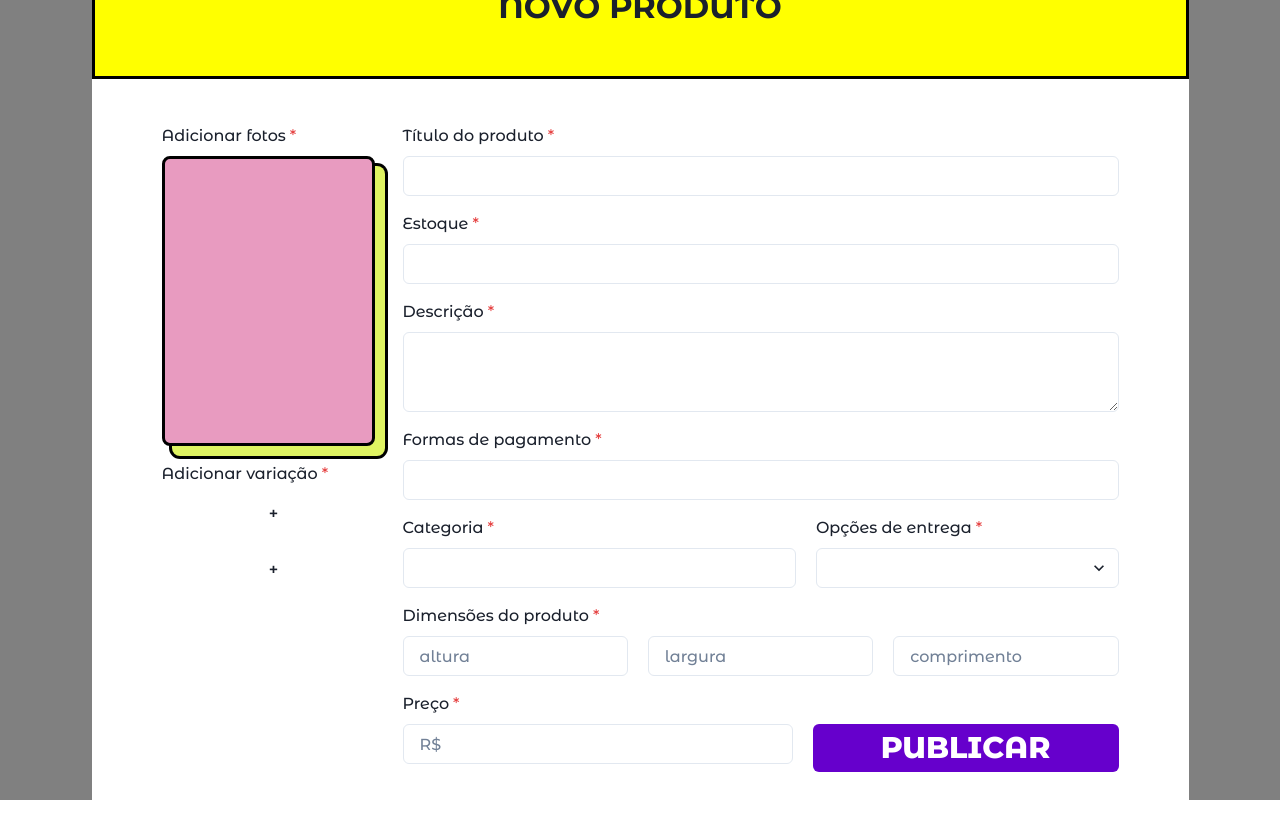
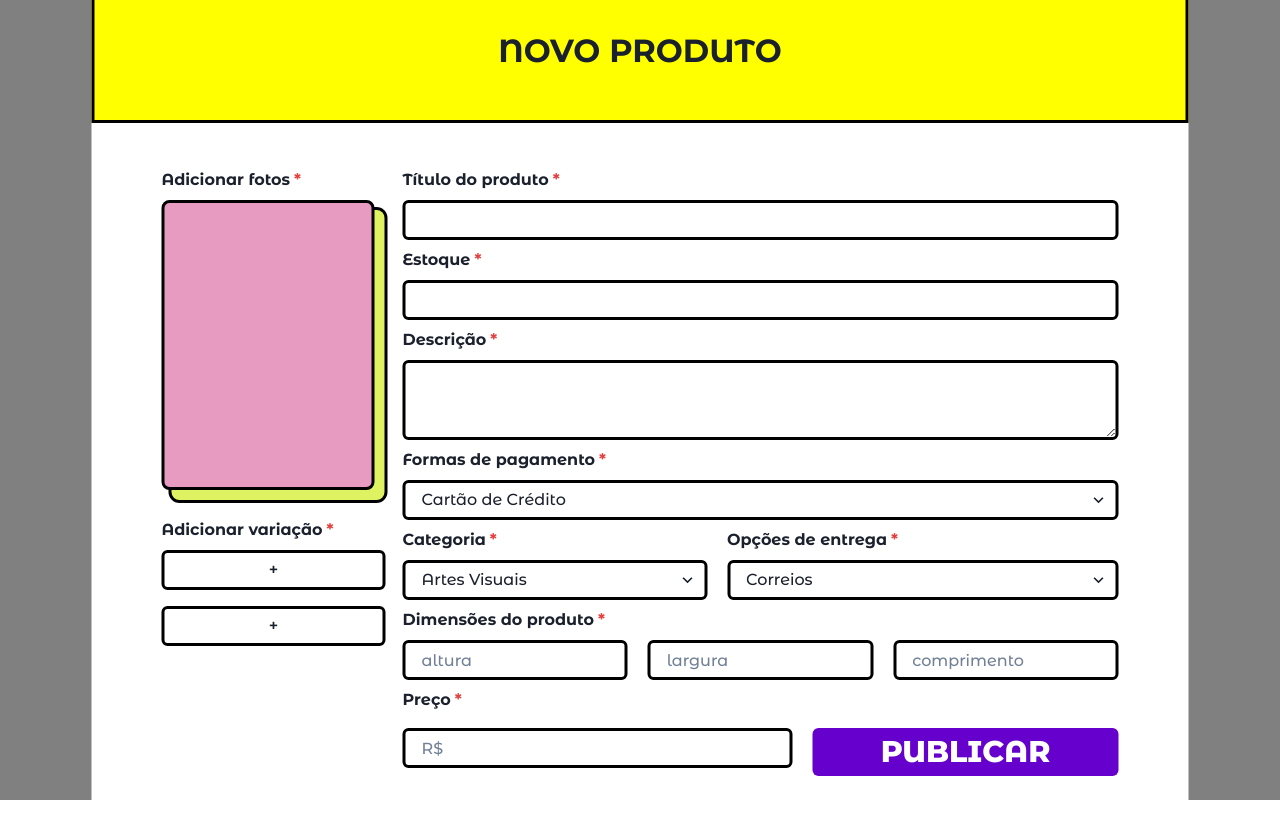
Before and after one commit to SIN-disciplina-PI3/ColabucoFrontEnd, a React (Create React App) app: page /newproduct in a window 1280 px wide. Shown: the top 838 px of the page. After the commit the page ends 800 px from the top, so only its background shows below. Built offline with nearby package versions, Linux system fonts and the light colour scheme.

Commit message:
sistema de exibição do pop up de novo produto

```diff
--- /dev/null
+++ b/src/components/ArtistProducts.jsx
@@ -0,0 +1,32 @@
+import { Box, Flex, Text, IconButton, Image, Spacer, Grid } from "@chakra-ui/react";
+import addProductButton from '../assets/addbutton.png';
+import { useState } from "react";
+import NewProduct from "./NewProduct";
+
+function ArtistProducts(){
+    const [productRegisterPopUpVisible, setPopupVisible] = useState(false);
+
+    const handleRegistProductButton = () => {
+        setPopupVisible(true);
+    }
+
+    const handleClosePopup = () => {
+        setPopupVisible(false);
+    }
+
+    return(
+        <Box>
+            <Flex className="borda" bgColor={'#DFF362'} h={'106.98px'} p={'41px 40px'} align={'center'} mb={'30px'}>
+                <Text fontWeight={'800'} fontSize={'34px'}>PRODUTOS</Text>
+                <Spacer/>
+                <IconButton isRound onClick={handleRegistProductButton}><Image src={addProductButton}/></IconButton>
+                {productRegisterPopUpVisible && <NewProduct onClose={handleClosePopup}/>}
+            </Flex>
+            <Grid>
+
+            </Grid>
+        </Box>
+    );
+}
+
+export default ArtistProducts
--- a/src/components/NewProduct.jsx
+++ b/src/components/NewProduct.jsx
@@ -1,66 +1,99 @@
-import { Box, Text, Button, Input, Center, Grid,
+import { Box, Text, Button, Input, Center, Grid, Stack,
     FormControl, FormLabel, FormErrorMessage, FormHelperText, Select, Textarea
 } from '@chakra-ui/react';
 import '../styles/global-styles.css';
 
-function NewProduct(){
+function NewProduct({onClose}){
     return(
-        <Box h={'930px'} w={'1097px'} bgColor={'white'}>
-            <Center className='montserrat700' fontSize={'32px'} bgColor={'#FFFF00'} border={'solid black 3px'} h={'144px'}>
+        <Center position={'fixed'} top={'50%'} left={'50%'} transform={'translate(-50%, -50%)'}>
+
+            <Box w={'1097px'} bgColor={'white'} zIndex={1} fontWeight={'700'}>
+                <Center fontSize={'32px'} bgColor={'#FFFF00'} border={'solid black 3px'} h={'144px'}>
                     <Text>NOVO PRODUTO</Text>
                 </Center>
                 <FormControl p={'45px 70px'} isRequired>
                     <Grid templateColumns={'auto auto'} gap={'17px'}>
-                    <Box className='spacingy'>
-                        <FormLabel className='fw7'>Adicionar fotos</FormLabel>
+                        <Stack>
+                            <Box mb={'20px'}>
+                                <FormLabel fontWeight={'700'}>Adicionar fotos</FormLabel>
                                 <Box className='borda' bgColor={'#E89BC0'} boxShadow={'10px 10px #DFF362, 10px 10px 0px 3px black'} h={'289.88px'} w={'213.15px'}></Box>
+                            </Box>
 
-                        <FormLabel className='fw7'>Adicionar variação</FormLabel>
+                            <Box>
+                                <FormLabel fontWeight={'700'}>Adicionar variação</FormLabel>
                                 <Box className='spacingy' w={'224px'}>
-                            <Button bgColor={'white'} w={'224px'}>+</Button>
-                            <Button bgColor={'white'} w={'224px'}>+</Button>
+                                    <Button bgColor={'white'} w={'224px'} className='borda' text>+</Button>
+                                    <Button bgColor={'white'} w={'224px'} className='borda'>+</Button>
                                 </Box>
                             </Box>
-                    <Box className='spacingy'>
-                        <FormLabel className='fw7'>Título do produto</FormLabel>
-                        <Input className='borda'></Input>
+                        </Stack>
+                        <Stack>
+                            <Box>
+                                <FormLabel fontWeight={'700'}>Título do produto</FormLabel>
+                                <Input border={'solid black 3px'}></Input>
+                            </Box>
 
-                        <FormLabel className='fw7'>Estoque</FormLabel>
-                        <Input className='borda'></Input>
+                            <Box>
+                                <FormLabel fontWeight={'700'}>Estoque</FormLabel>
+                                <Input border={'solid black 3px'}></Input>
+                            </Box>
 
-                        <FormLabel className='fw7'>Descrição</FormLabel>
-                        <Textarea className='borda'></Textarea>
+                            <Box>
+                                <FormLabel fontWeight={'700'}>Descrição</FormLabel>
+                                <Textarea border={'solid black 3px'}></Textarea>
+                            </Box>
 
-                        <FormLabel className='fw7'>Formas de pagamento</FormLabel>
-                        <Input className='borda'></Input>
+                            <Box>
+                                <FormLabel fontWeight={'700'}>Formas de pagamento</FormLabel>
+                                <Select border={'solid black 3px'}>
+                                    <option>Cartão de Crédito</option>
+                                    <option>Cartão de Débito</option>
+                                    <option>Pix</option>
+                                </Select>
+                            </Box>
 
                             <Grid templateColumns={'auto auto'} gap={'20px'}>
                                 <Box>
-                                <FormLabel className='fw7'>Categoria</FormLabel>
-                                <Input className='borda'></Input>
+                                    <FormLabel fontWeight={'700'}>Categoria</FormLabel>
+                                    <Select border={'solid black 3px'}>
+                                        <option>Artes Visuais</option>
+                                        <option>Cinema</option>
+                                        <option>Música</option>
+                                        <option>Literatura</option>
+                                        <option>Artesanato</option>
+                                        <option>Papelaria</option>
+                                        <option>Digital</option>
+                                    </Select>
                                 </Box>
                                 <Box>
-                                <FormLabel className='fw7'>Opções de entrega</FormLabel>
-                                <Select className='borda'></Select>
+                                    <FormLabel fontWeight={'700'}>Opções de entrega</FormLabel>
+                                    <Select border={'solid black 3px'}>
+                                        <option>Correios</option>
+                                        <option>Retirada pessoalmente</option>
+                                        <option>Sedex</option>
+                                    </Select>
                                 </Box>
                             </Grid>
 
-                        <FormLabel className='fw7'>Dimensões do produto</FormLabel>
+                            <Box>
+                                <FormLabel fontWeight={'700'}>Dimensões do produto</FormLabel>
                                 <Grid templateColumns={'auto auto auto'} gap={'20px'}>
-                            <Input placeholder='altura' className='borda'></Input>
-                            <Input placeholder='largura' className='borda'></Input>
-                            <Input placeholder='comprimento' className='borda'></Input>
-                        </Grid>
-
-                        <FormLabel className='fw7'>Preço</FormLabel>
-                        <Grid templateColumns={'auto 306px'} gap={"20px"}>
-                            <Input placeholder='R$' className='borda'></Input>
-                            <Button h={'48px'} bgColor={'#6600CC'} fontWeight={'800'} color={'white'} fontSize={'30px'}>PUBLICAR</Button>
+                                    <Input placeholder='altura' border={'solid black 3px'}></Input>
+                                    <Input placeholder='largura' border={'solid black 3px'}></Input>
+                                    <Input placeholder='comprimento' border={'solid black 3px'}></Input>
                                 </Grid>
                             </Box>
+
+                            <FormLabel fontWeight={'700'}>Preço</FormLabel>
+                            <Grid templateColumns={'auto 306px'} gap={"20px"}>
+                                <Input placeholder='R$' border={'solid black 3px'}></Input>
+                                <Button onClick={onClose} h={'48px'} bgColor={'#6600CC'} fontWeight={'800'} color={'white'} fontSize={'30px'}>PUBLICAR</Button>
+                            </Grid>
+                        </Stack>
                     </Grid>
                 </FormControl>
             </Box>
+        </Center>
     );
 }
 
--- a/src/pages/ArtistProfile.jsx
+++ b/src/pages/ArtistProfile.jsx
@@ -1,7 +1,8 @@
-import { Box, Center } from "@chakra-ui/react";
+import { Box, Center, Stack } from "@chakra-ui/react";
 
 import Navbar from "../components/Navbar";
 import ProfileInformations from "../components/ProfileInformations";
+import ArtistProducts from "../components/ArtistProducts";
 
 import '../styles/global-styles.css';
 
@@ -11,9 +12,10 @@ function ArtistProfile(){
             <Navbar/>
             <Center className="fw7 borda" h={'105.01px'} bgColor={'#6600CC'} color={'white'} fontSize={'25px'}>GESTÃO DE LOJA</Center>
 
-            <Box w={'100%'} p={'30px 92px'}>
+            <Stack w={'100%'} p={'30px 92px'} gap={'35px'}>
                 <ProfileInformations/>
-            </Box>
+                <ArtistProducts/>
+            </Stack>
         </Box>
     );
 }
```
Also changed, not shown: src/assets/addbutton.png (added). Lines whose indentation alone changed are shown as unchanged.
